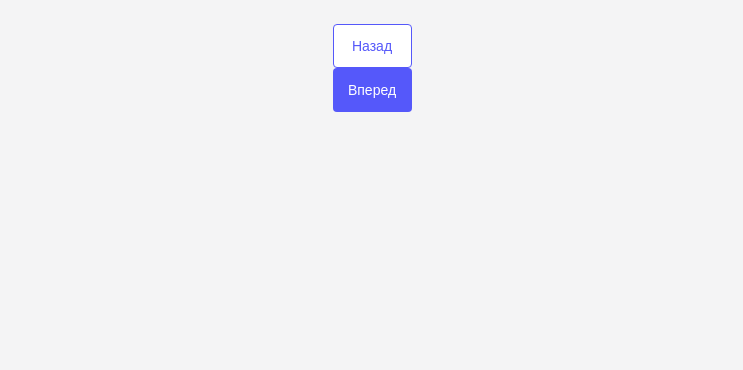
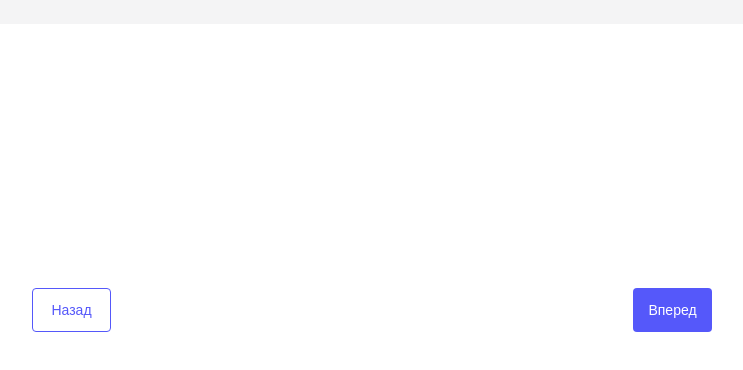
Before and after one commit to BKonstantine/cloud_test, a React (Vite) app: page /create in a window 1280 px wide. Shown: the top 370 px of the page, without its empty margins (268-1011 px from the left). Built offline with nearby package versions, Linux system fonts and the light colour scheme; a web font is replaced by a local one.

Commit message:
style: add base style for tab-page

```diff
--- a/src/pages/tab-page/tab-page.module.css
+++ b/src/pages/tab-page/tab-page.module.css
@@ -0,0 +1,15 @@
+.tabs {
+  padding: 64px 110px;
+  box-sizing: border-box;
+  border-radius: 24px;
+  background-color: var(--bg-color-white);
+  max-width: 900px;
+  height: 821px;
+  width: 100%;
+}
+
+.buttons {
+  margin-top: 200px;
+  display: flex;
+  justify-content: space-between;
+}
--- a/src/pages/tab-page/tab-page.tsx
+++ b/src/pages/tab-page/tab-page.tsx
@@ -8,9 +8,9 @@ const TabPage: FC = () => {
   const [step, setStep] = useState(1);
 
   return (
-    <div>
+    <div className={style.tabs}>
+      <Steps step={step} />
       <div className={style.buttons}>
-        <Steps step={step} />
         <ButtonLink to="/" color="secondary">
           Назад
         </ButtonLink>
```
